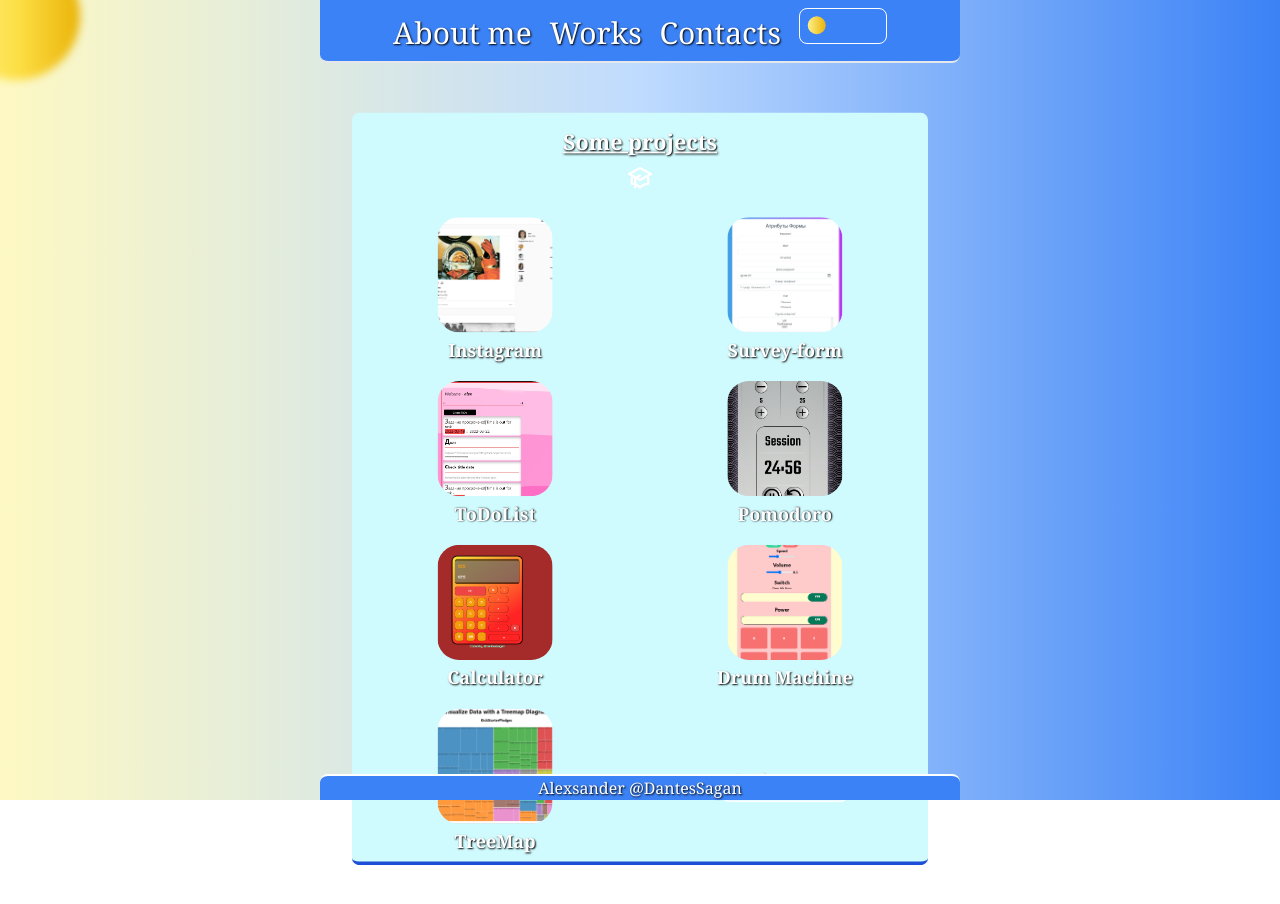
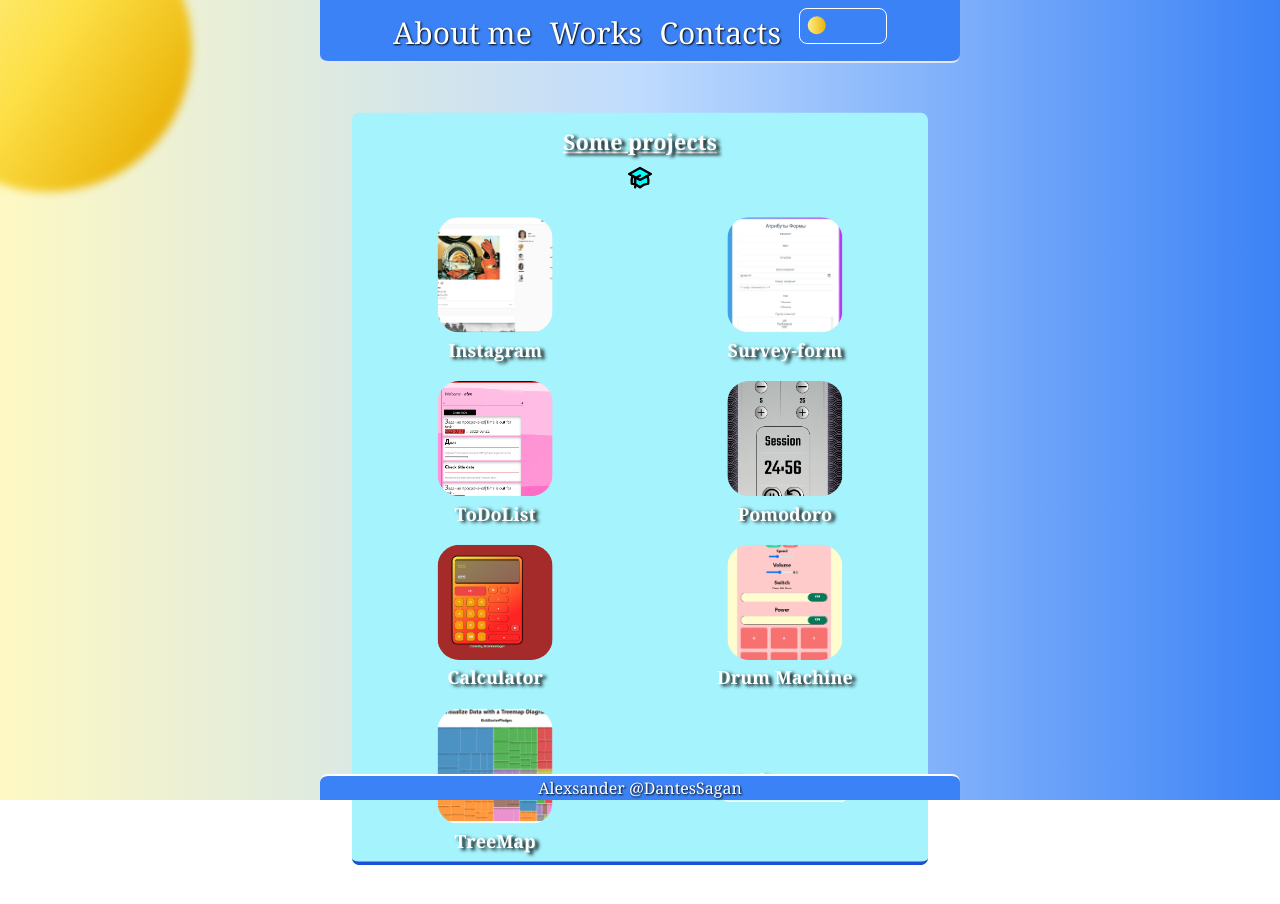
Before and after one commit to DantesSagan/portfolioReact, a Next.js app: page /projects in a window 1280 px wide. Shown: the top 904 px of the page. Built offline with nearby package versions, Linux system fonts and the light colour scheme.

Commit message:
adding animation and changing some css

```diff
--- a/components/navbar.js
+++ b/components/navbar.js
@@ -98,7 +98,7 @@ export default function NavBar({ mode, setMode }) {
           </button>
         </Link>
         <span
-          className='cursor-pointer pl-2  relative'
+          className='cursor-pointer pl-2 relative'
           onClick={() => setMode(!mode)}
         >
           {mode ? (
--- a/pages/_app.js
+++ b/pages/_app.js
@@ -18,7 +18,7 @@ export default function MyApp({ Component, pageProps }) {
         {mode ? (
           <svg
             xmlns='http://www.w3.org/2000/svg'
-            className='h-32 w-32 bg-gradient-to-r from-yellow-200 via-yellow-300 to-yellow-500 rounded-full z-1 absolute before:absolute -translate-x-12 -translate-y-12 blur-sm  transition duration-300'
+            className='h-72 w-72 bg-gradient-to-r from-yellow-200 via-yellow-300 to-yellow-500 rounded-full z-1 absolute delay-200 ease-out  sun -top-24 -left-24 blur-sm  transition duration-700'
             fill='none'
             viewBox='0 0 24 24'
             stroke='white'
@@ -27,7 +27,7 @@ export default function MyApp({ Component, pageProps }) {
         ) : (
           <svg
             xmlns='http://www.w3.org/2000/svg'
-            className='h-32 w-32 bg-gradient-to-r from-white to-transparent rounded-full -z-1 absolute  blur-sm -top-12 -right-12 transition duration-300'
+            className='h-72 w-72 bg-gradient-to-r from-white to-transparent rounded-full -z-1 absolute  blur-sm delay-200 ease-in-out moon -top-24 -right-24 transition duration-700'
             fill='none'
             viewBox='0 0 24 24'
             stroke='white'
--- a/pages/addresses.js
+++ b/pages/addresses.js
@@ -24,7 +24,7 @@ export default function Addresses({ mode, setMode }) {
   }, []);
 
   const colors = mode ? '1px 2px 2px black' : '2px 4px 2px red';
-  const shadowText = mode ? '1px 1px 2px gray' : '1px 2px 2px red';
+  const shadowText = mode ? '1px 1px 2px gray' : '4px 2px 2px red';
   const colorsText = mode ? 'black' : 'white';
   return (
     // Addresses section
--- a/pages/projects.js
+++ b/pages/projects.js
@@ -16,6 +16,8 @@ export default function Project({ mode, setMode }) {
       triplet(0, r, g) + triplet(b, 255, 255)
     }/yH5BAAAAAAALAAAAAABAAEAAAICRAEAOw==`;
 
+  const shadowText = mode ? '4px 2px 4px black' : '4px 2px 4px red';
+
   return (
     // Project Section
     <main className='relative mx-auto max-w-screen-sm mt-2'>
@@ -23,7 +25,7 @@ export default function Project({ mode, setMode }) {
       <section
         className={`container mx-auto text-center scale-90 ${
           mode
-            ? 'bg-cyan-100 rounded-lg border-b-4 border-blue-700'
+            ? 'bg-cyan-200 rounded-lg border-b-4 border-blue-700'
             : 'bg-black rounded-lg border-b-4 border-white'
         } `}
         tabIndex='5'
@@ -31,15 +33,15 @@ export default function Project({ mode, setMode }) {
         <div className='grid grid-cols-2 gap-1 place-items-center'>
           <div
             className='text-3xl md:text-2xl p-4 font-bold underline col-span-2'
-            style={{ textShadow: '1px 1px 2px black' }}
+            style={{ textShadow: shadowText }}
           >
             Some projects
             <svg
               xmlns='http://www.w3.org/2000/svg'
               className='h-8 w-8 block m-auto mt-2'
-              fill='none'
+              fill={mode ? 'cyan' : 'red'}
               viewBox='0 0 24 24'
-              stroke='currentColor'
+              stroke={mode ? 'black' : 'white'}
             >
               <path d='M12 14l9-5-9-5-9 5 9 5z' />
               <path d='M12 14l6.16-3.422a12.083 12.083 0 01.665 6.479A11.952 11.952 0 0012 20.055a11.952 11.952 0 00-6.824-2.998 12.078 12.078 0 01.665-6.479L12 14z' />
@@ -70,7 +72,7 @@ export default function Project({ mode, setMode }) {
               />
               <div
                 className='text-xl font-bold'
-                style={{ textShadow: '1px 1px 2px black' }}
+                style={{ textShadow: shadowText }}
               >
                 Instagram
               </div>
@@ -96,7 +98,7 @@ export default function Project({ mode, setMode }) {
               />
               <div
                 className='text-xl font-bold'
-                style={{ textShadow: '1px 1px 2px black' }}
+                style={{ textShadow: shadowText }}
               >
                 Survey-form
               </div>
@@ -122,7 +124,7 @@ export default function Project({ mode, setMode }) {
               />
               <div
                 className='text-xl font-bold'
-                style={{ textShadow: '1px 1px 2px black' }}
+                style={{ textShadow: shadowText }}
               >
                 ToDoList
               </div>
@@ -148,7 +150,7 @@ export default function Project({ mode, setMode }) {
               />
               <div
                 className='text-xl font-bold'
-                style={{ textShadow: '1px 1px 2px black' }}
+                style={{ textShadow: shadowText }}
               >
                 Pomodoro
               </div>
@@ -174,7 +176,7 @@ export default function Project({ mode, setMode }) {
               />
               <div
                 className='text-xl font-bold'
-                style={{ textShadow: '1px 1px 2px black' }}
+                style={{ textShadow: shadowText }}
               >
                 Calculator
               </div>
@@ -200,7 +202,7 @@ export default function Project({ mode, setMode }) {
               />
               <div
                 className='text-xl font-bold'
-                style={{ textShadow: '1px 1px 2px black' }}
+                style={{ textShadow: shadowText }}
               >
                 Drum Machine
               </div>
@@ -226,7 +228,7 @@ export default function Project({ mode, setMode }) {
               />
               <div
                 className='text-xl font-bold'
-                style={{ textShadow: '1px 1px 2px black' }}
+                style={{ textShadow: shadowText }}
               >
                 TreeMap
               </div>
@@ -242,7 +244,7 @@ export default function Project({ mode, setMode }) {
             >
               <div
                 className='text-xl font-bold'
-                style={{ textShadow: '1px 1px 2px black' }}
+                style={{ textShadow: shadowText }}
               >
                 And more....
               </div>
--- a/styles/globals.css
+++ b/styles/globals.css
@@ -104,3 +104,25 @@ body {
     flex-direction: column;
   }
 }
+.sun {
+  animation: spin 5s linear infinite;
+}
+@keyframes spin {
+  from {
+    transform: rotate(0deg);
+  }
+  to {
+    transform: rotate(360deg);
+  }
+}
+.moon {
+  animation: spin 5s linear infinite;
+}
+@keyframes spin {
+  from {
+    transform: rotate(0deg);
+  }
+  to {
+    transform: rotate(360deg);
+  }
+}
```
